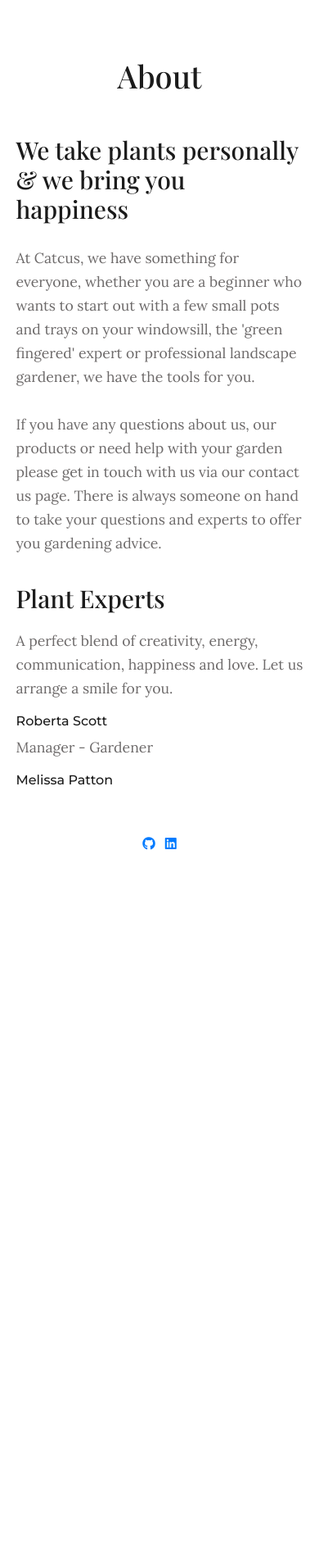
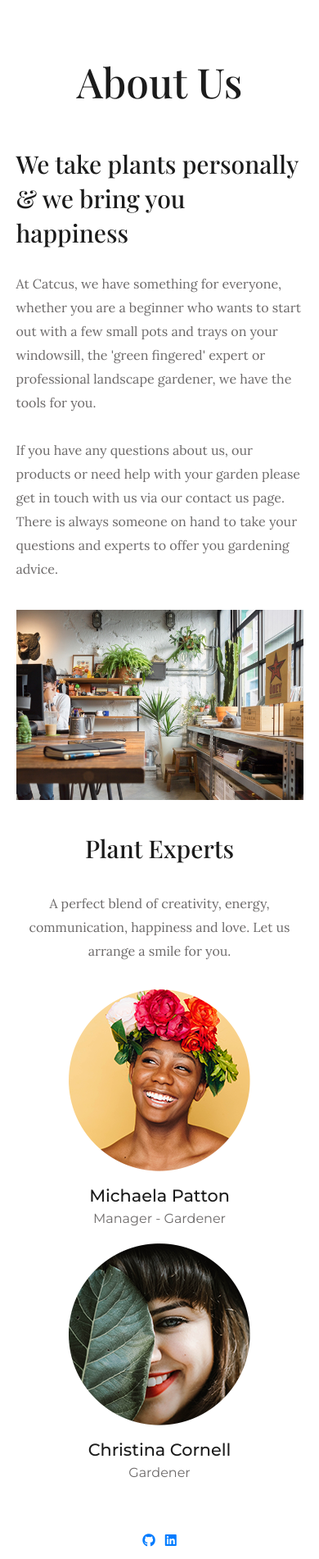
Before and after one commit to elisamunoz/cactus-shop, a Django app: page /about/ in a window 390 px wide. Shown: the part 90-1992 px from the top of the page at 82% size. Before the commit the page ends 1127 px from the top, so only its background shows below. Run offline with Django 3.2, Linux system fonts and the light colour scheme; some libraries are stand-ins or nearby versions; grey boxes are pictures that could not be loaded.

Commit message:
Added people and picture to about page, made it responsive, deleted picture from error and empty cart urls

```diff
--- a/static/css/desktop.css
+++ b/static/css/desktop.css
@@ -3,10 +3,10 @@
     .navbar,
     .cart__container,
     .some-products__container,
-    .shop,
+    .products,
     .about__content,
     .checkout {
-        max-width: 1100px;
+        max-width: 1300px;
         margin: auto;
     }
 
@@ -14,6 +14,10 @@
     .carousel__img {
         width: 100%;
         height: auto;
+    }
+
+    .about__people {
+        padding: 60px 0;
     }
 
     /* Products */
--- a/static/css/styles.css
+++ b/static/css/styles.css
@@ -21,7 +21,7 @@ html {
 .navbar,
 .cart__container,
 .some-products__container,
-.shop,
+.products,
 .about__content,
 .checkout {
     max-width: 690px;
@@ -36,7 +36,7 @@ p {
   font-weight: 400;
   font-family: 'Lora', serif;
   color: #6d6a6a;
-  font-size: 1.1rem;
+  font-size: 1;
 }
 
 input {
@@ -66,6 +66,11 @@ textarea {
   min-height: calc(100vh - 130px);
 }
 
+img {
+  width: 100%;
+  height: auto;
+}
+
 .background-image {
   width: 100%;
   display: block;
@@ -78,13 +83,14 @@ textarea {
   padding: 40px 0 30px;
   text-align: center;
   font-family: 'Playfair Display', serif;
-  font-size: 38px;
+  font-size: 50px;
 }
 
 .section__subtitle {
   font-family: playfair display, serif;
   font-size: 30px;
   margin: 19px 0;
+  line-height: 1.4em;
 }
 
 
@@ -128,7 +134,7 @@ textarea {
   font-size: 14px;
 }
 
-.navbar-expand-lg .navbar-nav .nav-link {
+.navbar-expand-xl .navbar-nav .nav-link {
   padding-right: 25px;
   padding-left: 25px;
   font-weight: 500;
@@ -246,25 +252,35 @@ textarea {
 .about__text h5 {
   margin-top: 15px;
 }
-/*
-.about__content__image__container {
-  position: relative;
-  width: 100%;
-  height: auto;
-} */
 
 .about__content__text {
   margin-top: 27px;
 }
 
-
-
-.people1 {
-  background-image: url("/static/images/people-1.png");
+.about__content__image {
+  margin: 19px 0;
 }
 
-.people2 {
-  background-image: url("/static/images/people-2.png");
+.about__people {
+  text-align: center;
+}
+
+.about__people__text {
+  margin: 2rem 0;
+}
+
+.about__people__card__image {
+  width: 222px;
+  margin: auto;
+
+}
+.about__people__card__text h6 {
+  margin: 18px 0 0;
+  font-size: 1.3rem;
+}
+
+.about__people__card__text p {
+  font-family: 'Montserrat', sans-serif;
 }
 
 /* Card */
@@ -430,18 +446,33 @@ textarea {
 
 
 /* Error page - Empty cart */
-.error-emptycart{
-  background-image: url("/static/images/error-emptycart.jpg");
+.error-emptycart {
+  text-align: center;
   min-height: calc(100vh - 130px);
 }
-.error-emptycart__txt {
+
+.error-emptycart__subtitle,
+.error-emptycart__p
+.error-emptycart__button {
   text-align: center;
-  padding-top: 60px;
 }
 
-.error-emptycart__txt h1 {
-  margin-bottom: 40px;
+.error-emptycart__title {
+  padding: 20px 0;
 }
+
+.error-emptycart__subtitle {
+  margin: 20px 0;
+}
+
+.error-emptycart__p {
+  margin: 20px 0;
+}
+
+.error-emptycart__button {
+  margin-top: 35px;
+}
+
 
 /* Footer */
 
--- a/static/css/tablet.css
+++ b/static/css/tablet.css
@@ -6,8 +6,17 @@
       }
 
       /* About url */
+    .about__content__image {
+        margin: 30px 0;
+    }
+
     .about-card {
         padding: 40px 20px;
+    }
+
+    .about__people__card {
+        display: inline-block;
+        margin: 0px 50px;
     }
 
     /* Product detail url */
--- a/templates/about.html
+++ b/templates/about.html
@@ -1,12 +1,12 @@
 {% extends 'base.html' %}
 {% block content %}
+{% load static %}
 <!-- About -->
 <section class="about">
-    <div>
     <div class="container about__content">
-            <h1 class="section__title">About</h1>
+        <h1 class="section__title">About Us</h1>
         <div class="row">
-                <div class="col-12 col-lg-6">
+            <div class="col-12 col-xl-6">
                 <h3 class="section__subtitle">We take plants personally & we bring you happiness</h3>
                 <p class ="about__content__text">At Catcus, we have something for everyone, whether you are a beginner who wants to start out with a few small pots and trays on your windowsill, the 'green fingered' expert or professional landscape gardener, we have the tools for you.
                     <br>
@@ -14,34 +14,39 @@
                 If you have any questions about us, our products or need help with your garden please get in touch with us via our contact us page. There is always someone on hand to take your questions and experts to offer you gardening advice.</p>
             </div>
             <!-- <div class="about__content__image__container"> -->
-                <div class="col-12 col-lg-6 about__content__image"></div>
+            <div class="col-12 col-xl-6 about__content__image">
+                <!-- <img src="{% static 'images/about.jpg' %}" alt="Our offices with plants and our cat Bigotes"> -->
+                <img src="/static/images/about.jpg" alt="">
+            </div>
             <!-- </div> -->
         </div>
-            <div class="row">
-                <div class="col-12 col-lg-6 about__people">
-                    <h3 class="section__subtitle">Plant Experts</h3>
-                    <p>A perfect blend of creativity, energy, communication, happiness and love. Let us arrange a smile for you.</p>
+        <div class="about__people">
+            <div>
+                <h3 class="section__subtitle about__people__subtitle">Plant Experts</h3>
+                <p class="about__people__text">A perfect blend of creativity, energy, communication, happiness and love. Let us arrange a smile for you.</p>
             </div>
-                <div class="col-12 col-lg-6">
+            <div>
                 <div class="about__people__card">
-                        <div class="background-image people1"></div>
+                    <div class="about__people__card__image">
+                        <img src="/static/images/team-1.png" alt="Image of Michaela Patton, our Manager and Gardener">
+                    </div>
                     <div class="about__people__card__text">
-                            <h6>Roberta Scott</h6>
+                        <h6>Michaela Patton</h6>
                         <p>Manager - Gardener</p>
                     </div>
                 </div>
                 <div class="about__people__card">
-                        <div class="background-image people2"></div>
+                    <div class="about__people__card__image">
+                        <img src="/static/images/team-2.png" alt="Image of Christina Cornell, Gardener">
+                    </div>
                     <div class="about__people__card__text">
-                            <h6>Melissa Patton</h6>
-                            <p></p>
+                        <h6>Christina Cornell</h6>
+                        <p>Gardener</p>
                     </div>
                 </div>
             </div>
         </div>
     </div>
-
-    </div>
 </div>
 </section>
 <!-- /About -->
--- a/templates/base.html
+++ b/templates/base.html
@@ -1,4 +1,4 @@
-{% load static from staticfiles %}
+{% load static %}
 {% load bootstrap_tags %}
 
 <!DOCTYPE html>
@@ -28,7 +28,7 @@
   </head>
   <body>
     <!-- Header -->
-    <nav class="navbar navbar-color navbar-expand-lg navbar-light">
+    <nav class="navbar navbar-color navbar-expand-xl navbar-light">
       <a class="navbar-brand" href="{% url 'home' %}">Catcus</a>
       <button
         class="navbar-toggler"
```
Also changed, not shown: cart/templates/cart.html (+3 -4 lines), templates/404.html (+5 -3 lines), static/images/team-1.png (renamed from static/images/people-1.png). Lines whose indentation alone changed are shown as unchanged.
